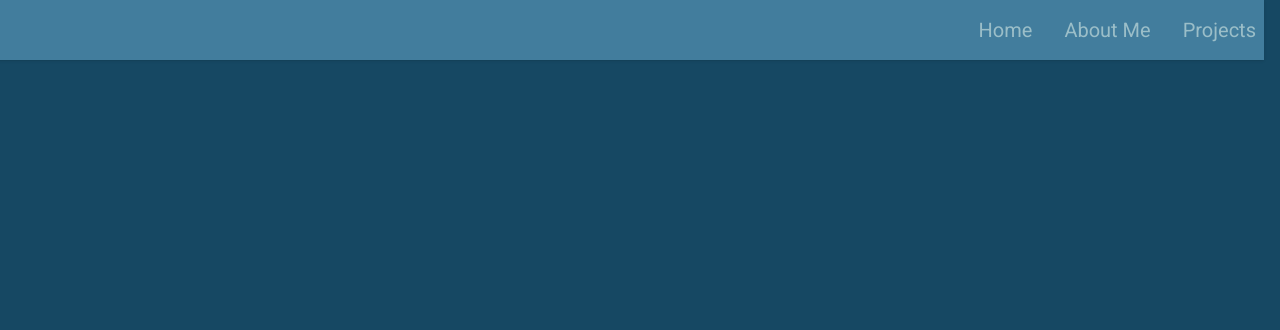
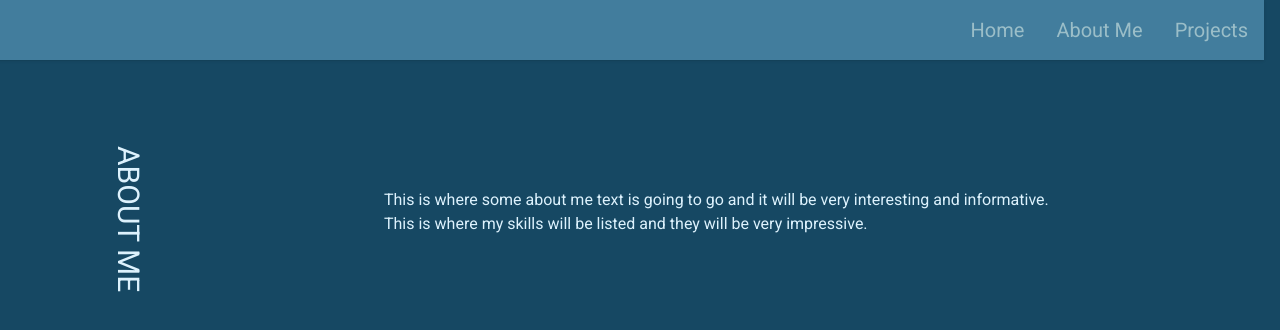
Before and after one commit to b-sheldon/bensheldon.me, a React (Vite) app: page /about in a window 1280 px wide. Shown: the top 330 px of the page. Built offline with nearby package versions, Linux system fonts and the light colour scheme; a web font is replaced by a local one.

Commit message:
Work on about page, add nav bar functionality

```diff
--- /dev/null
+++ b/src/components/about.jsx
@@ -0,0 +1,25 @@
+/* eslint-disable jsx-a11y/control-has-associated-label */
+/* eslint-disable jsx-a11y/mouse-events-have-key-events */
+import React from 'react';
+
+function About(props) {
+  return (
+    <div id="about" className="h-screen">
+      <div className="relative flex flex-row gap-12">
+        <div className="text-3xl w-[20vw] absolute rotate-90 top-64 left-0">
+          ABOUT ME
+        </div>
+        <div className="flex flex-col mt-[calc(60px+10vw)] h-full justify-around ml-[30vw]">
+          <div>
+            This is where some about me text is going to go and it will be very interesting and informative.
+          </div>
+          <div>
+            This is where my skills will be listed and they will be very impressive.
+          </div>
+        </div>
+      </div>
+    </div>
+  );
+}
+
+export default About;
--- a/src/components/nav-bar.jsx
+++ b/src/components/nav-bar.jsx
@@ -2,6 +2,12 @@
 import React from 'react';
 
 function NavBar(props) {
+  const handleClickAbout = () => {
+    const about = document.getElementById('about');
+    if (about) {
+      about.scrollIntoView({ behavior: 'smooth' });
+    }
+  };
   const handleClickHome = () => {
     const welcome = document.getElementById('welcome');
     if (welcome) {
@@ -16,9 +22,9 @@ function NavBar(props) {
   };
 
   return (
-    <div className="fixed top-0 right-0 z-50 flex flex-row justify-end w-screen gap-2 gap-4 py-2 mx-4 text-xl shadow bg-blue text-blue-light">
+    <div className="fixed top-0 right-0 z-50 flex flex-row justify-end w-screen gap-2 gap-4 p-2 mx-4 text-xl shadow bg-blue text-blue-light">
       <button type="button" className="p-2 rounded-lg hover:bg-blue-dark" onClick={handleClickHome}>Home</button>
-      <button type="button" className="p-2 rounded-lg hover:bg-blue-dark">About Me</button>
+      <button type="button" className="p-2 rounded-lg hover:bg-blue-dark" onClick={handleClickAbout}>About Me</button>
       <button type="button" className="p-2 rounded-lg hover:bg-blue-dark" onClick={handleClickProjects}>Projects</button>
     </div>
   );
--- a/src/index.jsx
+++ b/src/index.jsx
@@ -5,19 +5,8 @@ import './style.scss';
 import Welcome from './components/welcome';
 import NavBar from './components/nav-bar';
 import Projects from './components/projects';
+import About from './components/about';
 
-const About = (props) => {
-  return <div> All there is to know about me </div>;
-};
-// const Welcome = (props) => {
-//   return (
-//     <div>
-//       Welcome
-//       <Counter />
-//       <Controls />
-//     </div>
-//   );
-// };
 const Test = (props) => {
   const { id } = useParams();
   return <div> ID: {id} </div>;
@@ -30,6 +19,7 @@ const MainContent = (props) => {
   return (
     <div className="w-full h-full">
       <Welcome />
+      <About />
       <Projects />
     </div>
   );
--- a/src/output.css
+++ b/src/output.css
@@ -604,12 +604,24 @@ video {
   left: 0px;
 }
 
+.right-0 {
+  right: 0px;
+}
+
 .top-0 {
   top: 0px;
 }
 
-.right-0 {
-  right: 0px;
+.top-16 {
+  top: 4rem;
+}
+
+.top-32 {
+  top: 8rem;
+}
+
+.top-64 {
+  top: 16rem;
 }
 
 .z-50 {
@@ -626,6 +638,30 @@ video {
   margin-right: auto;
 }
 
+.mt-16 {
+  margin-top: 4rem;
+}
+
+.mt-\[60px\] {
+  margin-top: 60px;
+}
+
+.ml-\[20vw\] {
+  margin-left: 20vw;
+}
+
+.mt-\[calc\(60px\+20vw\)\] {
+  margin-top: calc(60px + 20vw);
+}
+
+.mt-\[calc\(60px\+10vw\)\] {
+  margin-top: calc(60px + 10vw);
+}
+
+.ml-\[30vw\] {
+  margin-left: 30vw;
+}
+
 .flex {
   display: flex;
 }
@@ -636,10 +672,6 @@ video {
 
 .h-2\/3 {
   height: 66.666667%;
-}
-
-.h-\[calc\(100vh-44px\)\] {
-  height: calc(100vh - 44px);
 }
 
 .h-full {
@@ -666,6 +698,10 @@ video {
   width: 100vw;
 }
 
+.w-\[20vw\] {
+  width: 20vw;
+}
+
 .max-w-\[700px\] {
   max-width: 700px;
 }
@@ -676,6 +712,11 @@ video {
 
 .basis-1 {
   flex-basis: 0.25rem;
+}
+
+.rotate-90 {
+  --tw-rotate: 90deg;
+  transform: translate(var(--tw-translate-x), var(--tw-translate-y)) rotate(var(--tw-rotate)) skewX(var(--tw-skew-x)) skewY(var(--tw-skew-y)) scaleX(var(--tw-scale-x)) scaleY(var(--tw-scale-y));
 }
 
 .scale-100 {
@@ -722,16 +763,20 @@ video {
   justify-content: center;
 }
 
-.gap-12 {
-  gap: 3rem;
+.justify-between {
+  justify-content: space-between;
+}
+
+.justify-around {
+  justify-content: space-around;
+}
+
+.gap-16 {
+  gap: 4rem;
 }
 
 .gap-2 {
   gap: 0.5rem;
-}
-
-.gap-32 {
-  gap: 8rem;
 }
 
 .gap-4 {
@@ -742,12 +787,8 @@ video {
   gap: 2rem;
 }
 
-.gap-24 {
-  gap: 6rem;
-}
-
-.gap-16 {
-  gap: 4rem;
+.gap-12 {
+  gap: 3rem;
 }
 
 .self-center {
@@ -799,10 +840,6 @@ video {
   padding: 0.5rem;
 }
 
-.p-4 {
-  padding: 1rem;
-}
-
 .px-10 {
   padding-left: 2.5rem;
   padding-right: 2.5rem;
@@ -817,16 +854,12 @@ video {
   padding-left: 2.5rem;
 }
 
-.pt-16 {
-  padding-top: 4rem;
+.pt-\[84px\] {
+  padding-top: 84px;
 }
 
 .pt-\[60px\] {
   padding-top: 60px;
-}
-
-.pt-\[84px\] {
-  padding-top: 84px;
 }
 
 .text-center {
@@ -869,11 +902,6 @@ video {
 .text-blue-lighter {
   --tw-text-opacity: 1;
   color: rgb(221 242 253 / var(--tw-text-opacity));
-}
-
-.text-blue-dark {
-  --tw-text-opacity: 1;
-  color: rgb(22 72 99 / var(--tw-text-opacity));
 }
 
 .opacity-50 {
@@ -972,19 +1000,9 @@ video {
   transform: translate(var(--tw-translate-x), var(--tw-translate-y)) rotate(var(--tw-rotate)) skewX(var(--tw-skew-x)) skewY(var(--tw-skew-y)) scaleX(var(--tw-scale-x)) scaleY(var(--tw-scale-y));
 }
 
-.hover\:bg-blue:hover {
-  --tw-bg-opacity: 1;
-  background-color: rgb(66 125 157 / var(--tw-bg-opacity));
-}
-
 .hover\:bg-blue-dark:hover {
   --tw-bg-opacity: 1;
   background-color: rgb(22 72 99 / var(--tw-bg-opacity));
-}
-
-.hover\:bg-blue-light:hover {
-  --tw-bg-opacity: 1;
-  background-color: rgb(155 190 200 / var(--tw-bg-opacity));
 }
 
 .hover\:text-blue:hover {
```
